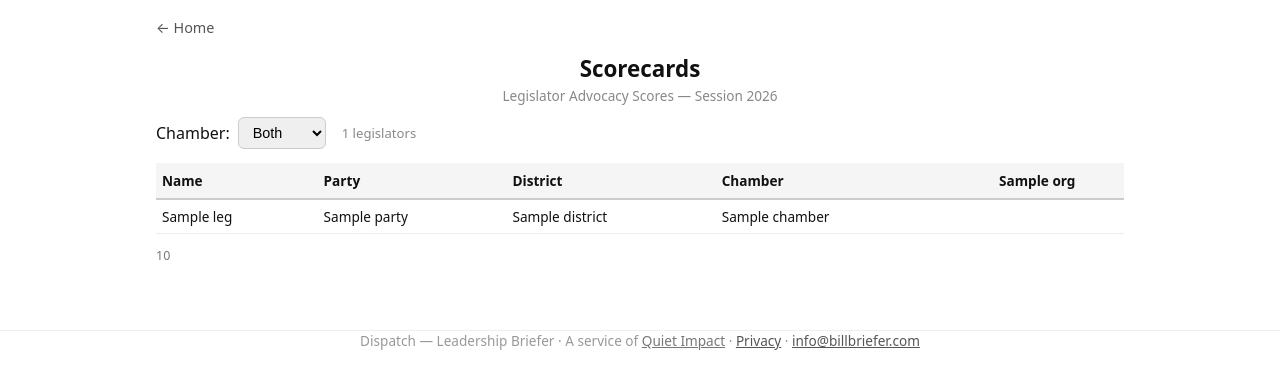
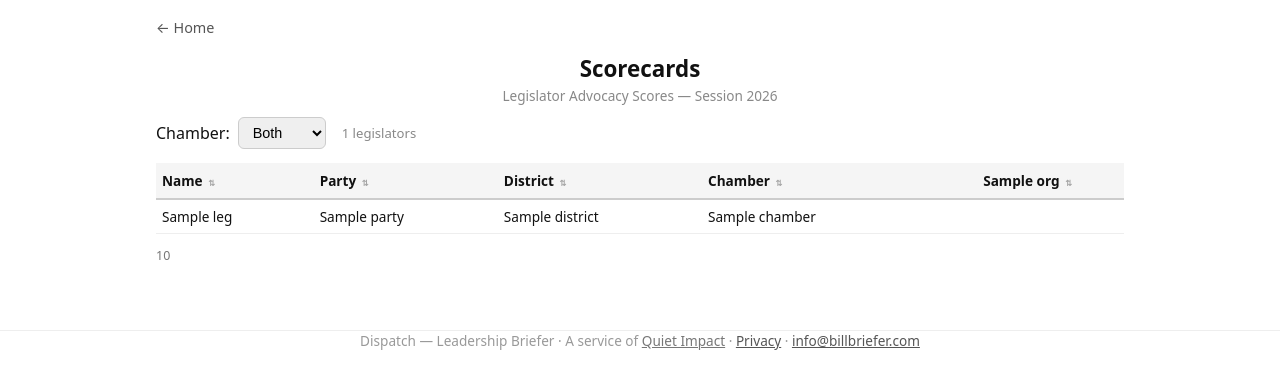
Before and after one commit to BillBrieferServer/dispatch, a Python web app: template templates/scorecards.html in a window 1280 px wide. Shown: the top 389 px of the page. Run offline with Jinja, Linux system fonts and the light colour scheme; the template is opened without the code that fills it: most values are stand-ins (such as "Sample title", 1, 10 or a date in 2020).

Commit message:
Scorecards: add sort hint icons on column headers

```diff
--- a/templates/scorecards.html
+++ b/templates/scorecards.html
@@ -23,6 +23,7 @@
     tbody tr:nth-child(even) { background:#f0f0f0; }
     tr:hover { background:#e8e8e8; }
     .sort-arrow { font-size:0.7em; opacity:0.4; }
+    .sort-hint { font-size:0.6em; opacity:0.35; margin-left:2px; }
     th.sorted .sort-arrow { opacity:1; }
     .score-cell { text-align:center; font-variant-numeric:tabular-nums; }
     .legend { font-size:0.78em; color:#777; margin-top:12px; line-height:1.6; }
@@ -52,12 +53,12 @@
   <div class="table-wrap">
   <table id="scores-table">
     <thead><tr>
-      <th data-col="name" data-type="text">Name <span class="sort-arrow"></span></th>
-      <th data-col="party" data-type="text">Party <span class="sort-arrow"></span></th>
-      <th data-col="district" data-type="num">District <span class="sort-arrow"></span></th>
-      <th data-col="chamber" data-type="text" class="hide-mobile">Chamber <span class="sort-arrow"></span></th>
+      <th data-col="name" data-type="text">Name <span class="sort-hint">&#x21C5;</span><span class="sort-arrow"></span></th>
+      <th data-col="party" data-type="text">Party <span class="sort-hint">&#x21C5;</span><span class="sort-arrow"></span></th>
+      <th data-col="district" data-type="num">District <span class="sort-hint">&#x21C5;</span><span class="sort-arrow"></span></th>
+      <th data-col="chamber" data-type="text" class="hide-mobile">Chamber <span class="sort-hint">&#x21C5;</span><span class="sort-arrow"></span></th>
       {% for org in score_orgs %}
-      <th data-col="score-{{ org }}" data-type="num" style="text-align:center;">{{ org }} <span class="sort-arrow"></span></th>
+      <th data-col="score-{{ org }}" data-type="num" style="text-align:center;">{{ org }} <span class="sort-hint">&#x21C5;</span><span class="sort-arrow"></span></th>
       {% endfor %}
     </tr></thead>
     <tbody>
```
